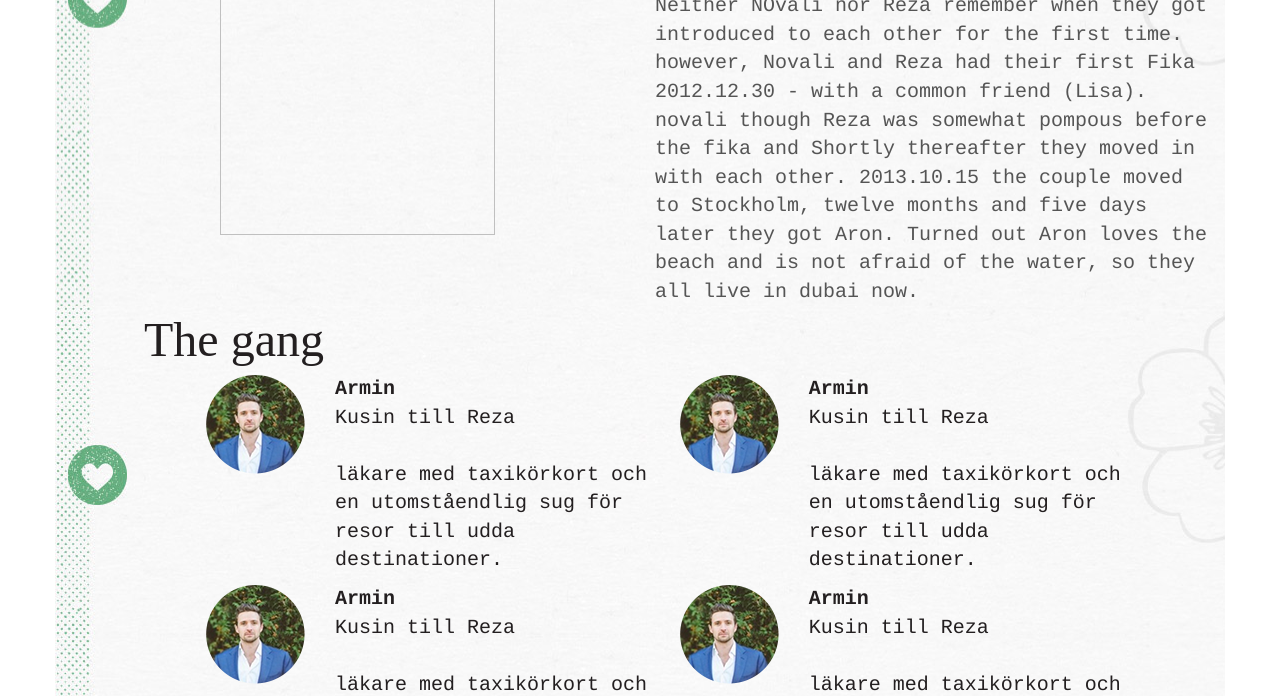
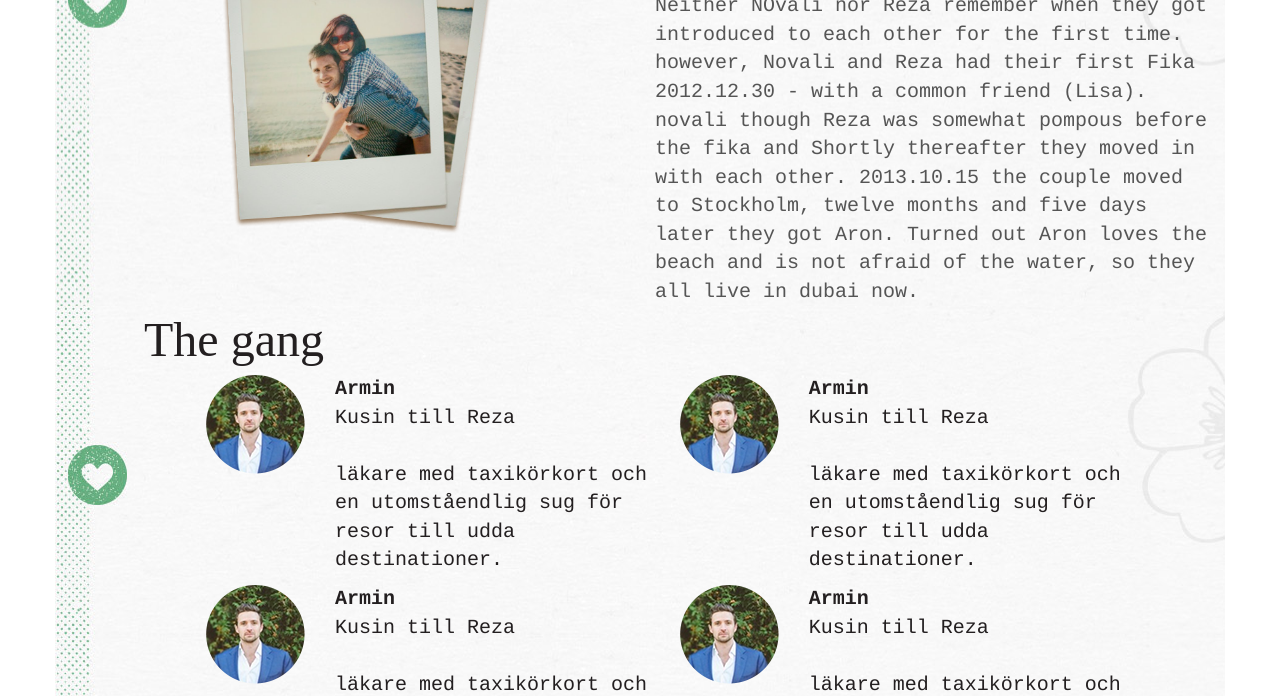
Before and after one commit to murtaza9000/murtaza9000.github.io, a plain HTML site: page index.html in a window 1280 px wide. Shown: the part 404-1100 px from the top of the page. Drawn offline with Linux system fonts and the light colour scheme.

Commit message:
update 3

```diff
--- a/index.html
+++ b/index.html
@@ -50,7 +50,7 @@
   <div class="row ">
     <div class="col-sm-6 rezpara">
 
-      <img src="../final/images/about us.png" width="275" height="291" alt="" style="
+      <img src="images/about us.png" width="275" height="291" alt="" style="
     margin-left: 150px;
      margin-top: 20px;
 "/> </div>
```
